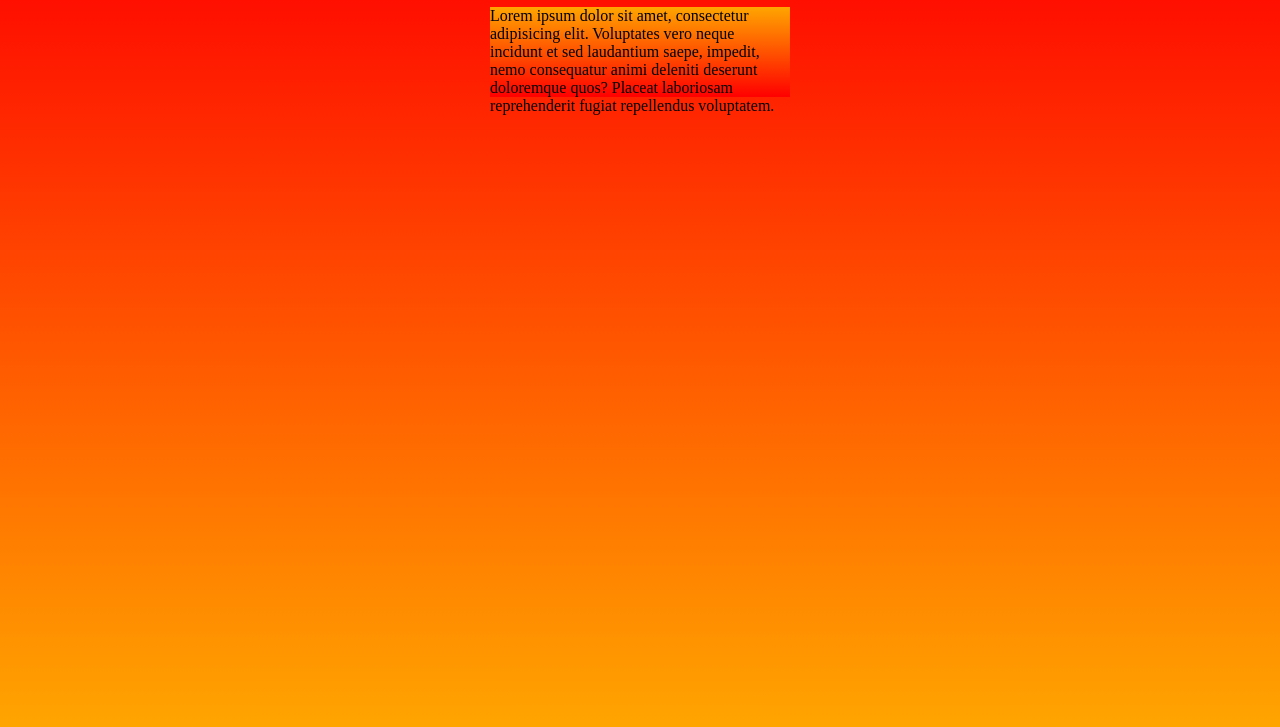
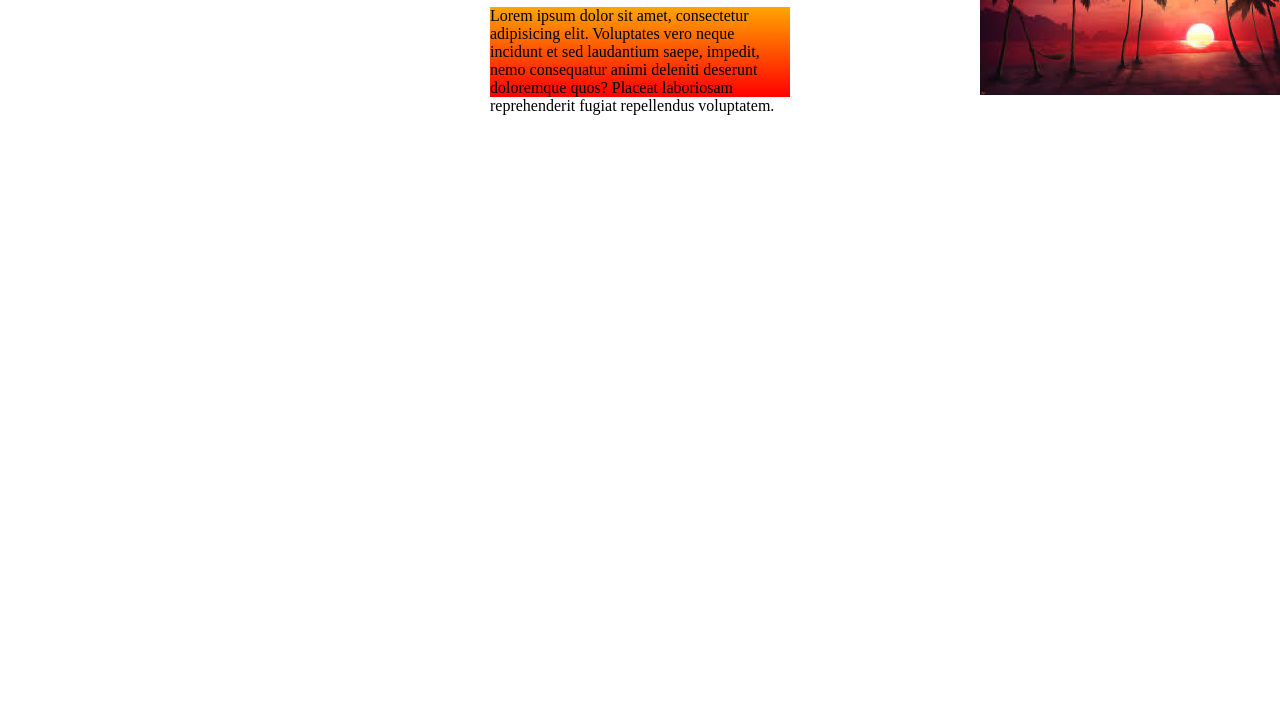
Before and after one commit to Proudity/adjustability-test, a plain HTML site: page file/index.html in a window 1280 px wide. Shown: the part 73-800 px from the top of the page. Drawn offline with Linux system fonts and the light colour scheme.

Commit message:
Update style.css

```diff
--- a/file/style.css
+++ b/file/style.css
@@ -1,5 +1,5 @@
 body {
-  background: linear-gradient(red, orange);
+  background: url("PinkSunset.JPG");
   background-repeat: no-repeat;
   background-attachment: fixed;
   background-position: top right;
```
